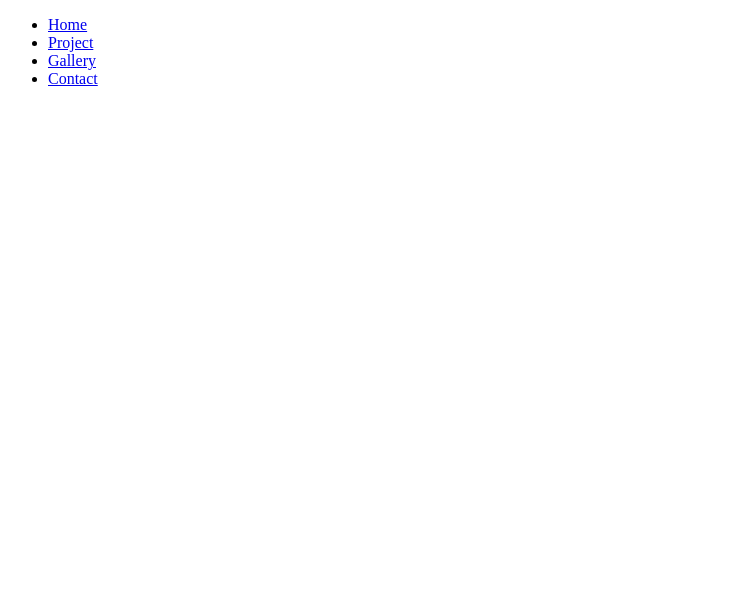
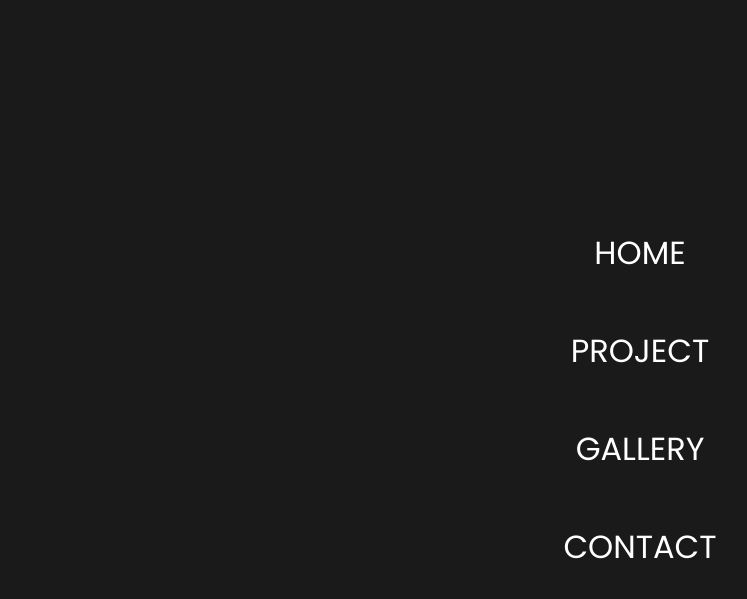
Before and after one commit to anugrahp13/Navbar-Hover-Effect-5, a plain HTML site: page index.html in a window 1280 px wide. Shown: the whole page, without its empty margins (0-747 px from the left). Drawn offline with Linux system fonts and the light colour scheme.

Commit message:
memulai scipt css

```diff
--- a/index.html
+++ b/index.html
@@ -10,10 +10,10 @@
 
 <body>
     <ul>
-        <li><a href="#" class="home">Home</a></li>
-        <li><a href="#" class="project">Project</a></li>
-        <li><a href="#" class="gallery">Gallery</a></li>
-        <li><a href="#" class="contact">Contact</a></li>
+        <li><a href="#" data-text="home">Home</a></li>
+        <li><a href="#" data-text="project">Project</a></li>
+        <li><a href="#" data-text="gallery">Gallery</a></li>
+        <li><a href="#" data-text="contact">Contact</a></li>
     </ul>
 </body>
 
--- a/teampoin/teampoin.css
+++ b/teampoin/teampoin.css
@@ -0,0 +1,68 @@
+@import url('https://fonts.googleapis.com/css2?family=Poppins:wght@400;600&display=swap');
+
+* {
+    margin: 0;
+    padding: 0;
+    box-sizing: border-box;
+}
+
+body {
+    background-color: #1A1A1A;
+    height: 100vh;
+}
+
+ul {
+    display: flex;
+    width: 100%;
+    height: 100%;
+    flex-direction: column;
+    justify-content: center;
+    align-items: center;
+    list-style: none;
+}
+
+a {
+    text-transform: uppercase;
+    font-size: 32px;
+    color: #FFF;
+    text-decoration: none;
+    font-family: 'Poppins';
+    display: inline-block;
+    margin: 25px 0;
+}
+
+a::before {
+    content: attr(data-text);
+    text-align: center;
+    line-height: 100vh;
+    position: absolute;
+    top: 0;
+    left: 0;
+    width: 100%;
+    height: 100%;
+    z-index: -1;
+    transform: scale(0);
+    font-size: 180px;
+    transition: tranform 0.3s;
+    color: rgba(0, 0, 0, 0.1);
+}
+
+li:hover a::before {
+    transform: scale(1);
+}
+
+li:nth-child(1) a::before {
+    background-color: #DA4747;
+}
+
+li:nth-child(2) a::before {
+    background-color: #303960;
+}
+
+li:nth-child(3) a::before {
+    background-color: #DD7631;
+}
+
+li:nth-child(4) a::before {
+    background-color: #95389E;
+}
```
